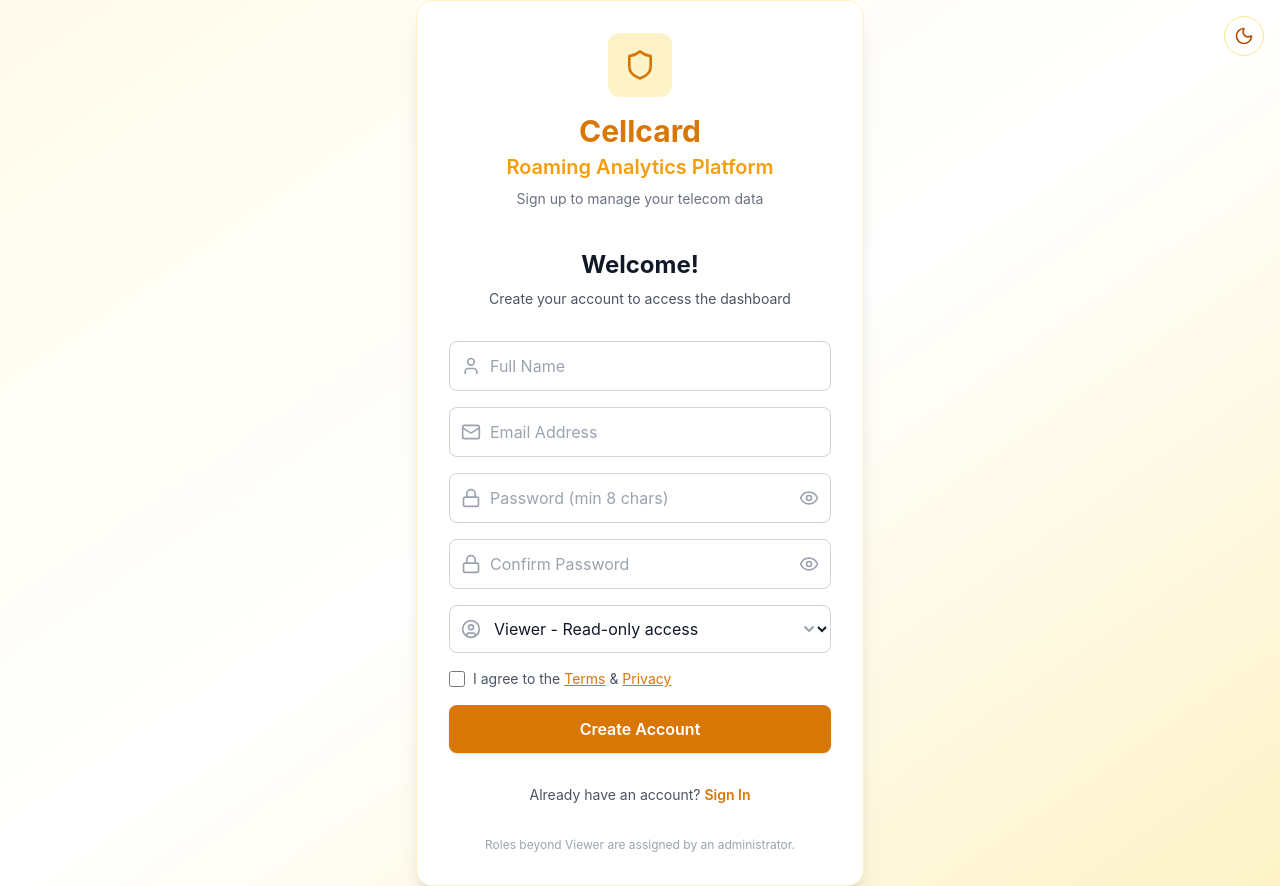
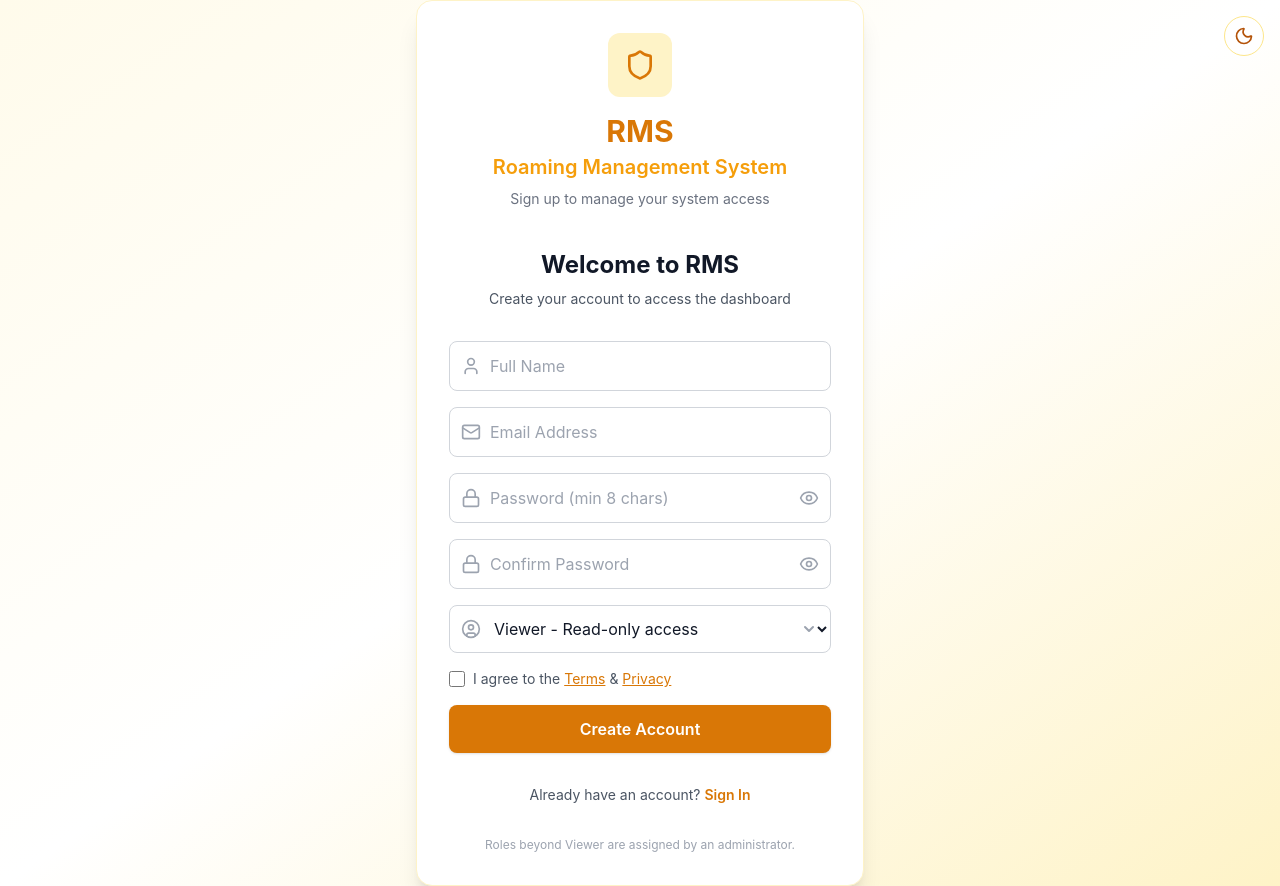
Before and after one commit to kannikakak/Roaming_Management_System_Project, a React (Create React App) app in the folder frontend/: page /register in a window 1280 px wide. Built offline with nearby package versions, Linux system fonts and the light colour scheme.

Commit message:
fix-reset-password

```diff
--- a/frontend/src/App.tsx
+++ b/frontend/src/App.tsx
@@ -1,5 +1,5 @@
 import React from "react";
-import { BrowserRouter as Router, Routes, Route, Navigate } from "react-router-dom";
+import { BrowserRouter as Router, Routes, Route, Navigate, useLocation } from "react-router-dom";
 
 import CardDetail from "./pages/CardDetail";
 import Login from "./pages/Login";
@@ -70,11 +70,20 @@
   return <>{children}</>;
 };
 
+const PublicEntry: React.FC = () => {
+  const location = useLocation();
+  const params = new URLSearchParams(location.search);
+  if (params.get("resetToken")) {
+    return <ResetPassword />;
+  }
+  return <Login />;
+};
+
 const App: React.FC = () => (
   <Router>
     <Routes>
       {/* Public routes */}
-      <Route path="/" element={<Login />} />
+      <Route path="/" element={<PublicEntry />} />
       <Route path="/login" element={<Login />} />
       <Route path="/register" element={<Register />} />
       <Route path="/forgot-password" element={<ForgotPassword />} />
--- a/frontend/src/components/Sidebar/Sidebar.tsx
+++ b/frontend/src/components/Sidebar/Sidebar.tsx
@@ -109,9 +109,9 @@
   return (
     <aside className="flex flex-col w-72 min-h-screen border-r border-amber-100 shadow-sm bg-gradient-to-b from-white via-amber-50/40 to-white dark:border-white/10 dark:from-gray-900 dark:via-gray-900 dark:to-gray-900">
       <div className="px-6 py-8">
-        <div className="text-3xl font-bold text-amber-600 mb-1 tracking-tight dark:text-amber-400">Cellcard</div>
+        <div className="text-3xl font-bold text-amber-600 mb-1 tracking-tight dark:text-amber-400">RMS</div>
         <div className="text-xs uppercase tracking-widest text-amber-500/80 font-semibold dark:text-amber-300/80">
-          Roaming Analytics
+          Roaming Management System
         </div>
       </div>
       <nav className="flex-1 px-2 overflow-y-auto">
--- a/frontend/src/pages/Dashboard.tsx
+++ b/frontend/src/pages/Dashboard.tsx
@@ -182,7 +182,7 @@
           <div className="flex flex-col lg:flex-row lg:items-center lg:justify-between gap-3">
             <div>
               <p className="text-xs uppercase tracking-[0.25em] text-amber-600 font-semibold dark:text-amber-300">
-                Roaming Analytics
+                Roaming Management System
               </p>
               <h2 className="text-3xl font-bold text-gray-900 mt-1.5 dark:text-gray-100">
                 Live operations overview
--- a/frontend/src/pages/ForgotPassword.tsx
+++ b/frontend/src/pages/ForgotPassword.tsx
@@ -52,11 +52,11 @@
         <div className="flex flex-col items-center text-center">
           <img
             src={rmsLogo}
-            alt="Cellcard logo"
+            alt="RMS logo"
             className="mx-auto h-24 w-auto select-none"
             draggable={false}
           />
-          <p className="text-sm text-gray-500 dark:text-gray-300">Reset your account password</p>
+          <p className="text-sm text-gray-500 dark:text-gray-300">Reset your RMS account password</p>
         </div>
         <div>
           <h1 className="text-2xl font-bold text-gray-900 mb-2 text-center dark:text-white">Forgot Password</h1>
--- a/frontend/src/pages/Login.tsx
+++ b/frontend/src/pages/Login.tsx
@@ -167,15 +167,15 @@
           <div className="mb-1">
             <img
               src={rmsLogo}
-              alt="Cellcard logo"
+              alt="RMS logo"
               className="mx-auto h-24 w-auto select-none"
               draggable={false}
             />
           </div>
-          <p className="text-sm text-gray-500 dark:text-gray-300">Sign in to manage your telecom data</p>
+          <p className="text-sm text-gray-500 dark:text-gray-300">Sign in to manage your Roaming Management System workspace</p>
         </div>
         <div>
-          <h1 className="text-2xl font-bold text-gray-900 mb-2 text-center dark:text-white">Welcome Back</h1>
+          <h1 className="text-2xl font-bold text-gray-900 mb-2 text-center dark:text-white">Welcome to Roaming Management System</h1>
           <p className="text-sm text-gray-600 text-center mb-6 dark:text-gray-300">Sign in to access your dashboard</p>
         </div>
         {error && (
--- a/frontend/src/pages/Register.tsx
+++ b/frontend/src/pages/Register.tsx
@@ -75,12 +75,12 @@
           <div className="inline-flex items-center justify-center w-16 h-16 bg-amber-100 rounded-xl mb-4">
             <Shield className="w-8 h-8 text-amber-600" />
           </div>
-          <h2 className="text-3xl font-bold text-amber-600 mb-1 dark:text-amber-300">Cellcard</h2>
-          <h3 className="text-xl font-semibold text-amber-500 mb-2 dark:text-amber-300">Roaming Analytics Platform</h3>
-          <p className="text-gray-500 text-sm mb-2 dark:text-gray-300">Sign up to manage your telecom data</p>
+          <h2 className="text-3xl font-bold text-amber-600 mb-1 dark:text-amber-300">RMS</h2>
+          <h3 className="text-xl font-semibold text-amber-500 mb-2 dark:text-amber-300">Roaming Management System</h3>
+          <p className="text-gray-500 text-sm mb-2 dark:text-gray-300">Sign up to manage your system access</p>
         </div>
         <div>
-          <h1 className="text-2xl font-bold text-gray-900 mb-2 text-center dark:text-white">Welcome!</h1>
+          <h1 className="text-2xl font-bold text-gray-900 mb-2 text-center dark:text-white">Welcome to RMS</h1>
           <p className="text-sm text-gray-600 text-center mb-6 dark:text-gray-300">Create your account to access the dashboard</p>
         </div>
         {error && (
--- a/frontend/src/pages/ResetPassword.tsx
+++ b/frontend/src/pages/ResetPassword.tsx
@@ -8,7 +8,8 @@
 const ResetPassword = () => {
   const location = useLocation();
   const navigate = useNavigate();
-  const token = new URLSearchParams(location.search).get('token') || '';
+  const params = new URLSearchParams(location.search);
+  const token = params.get('token') || params.get('resetToken') || '';
   const [newPassword, setNewPassword] = useState('');
   const [confirmPassword, setConfirmPassword] = useState('');
   const [showNewPassword, setShowNewPassword] = useState(false);
@@ -70,11 +71,11 @@
         <div className="flex flex-col items-center text-center">
           <img
             src={rmsLogo}
-            alt="Cellcard logo"
+            alt="RMS logo"
             className="mx-auto h-24 w-auto select-none"
             draggable={false}
           />
-          <p className="text-sm text-gray-500 dark:text-gray-300">Create a new password for your account</p>
+          <p className="text-sm text-gray-500 dark:text-gray-300">Create a new password for your RMS account</p>
         </div>
         <div>
           <h1 className="text-2xl font-bold text-gray-900 mb-2 text-center dark:text-white">Reset Password</h1>
```
Also changed, not shown: frontend/src/assets/rms-logo.svg, 1 other file (tests, documents, lock files or other folders).
